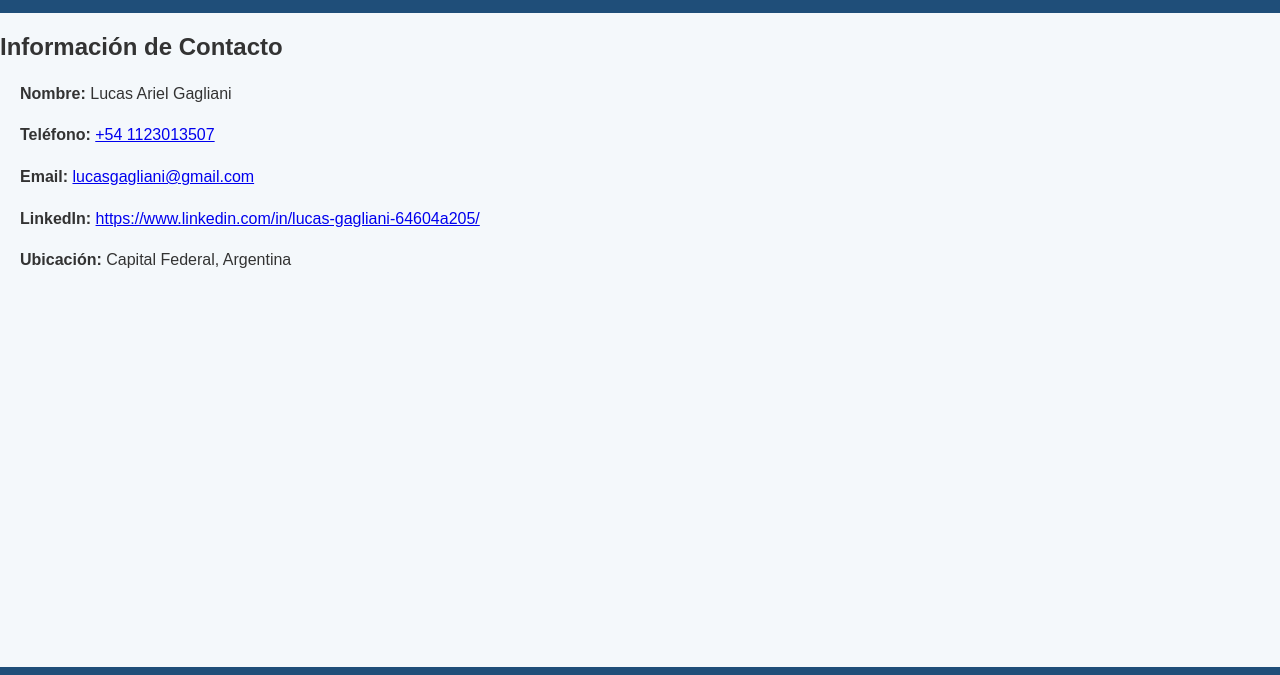
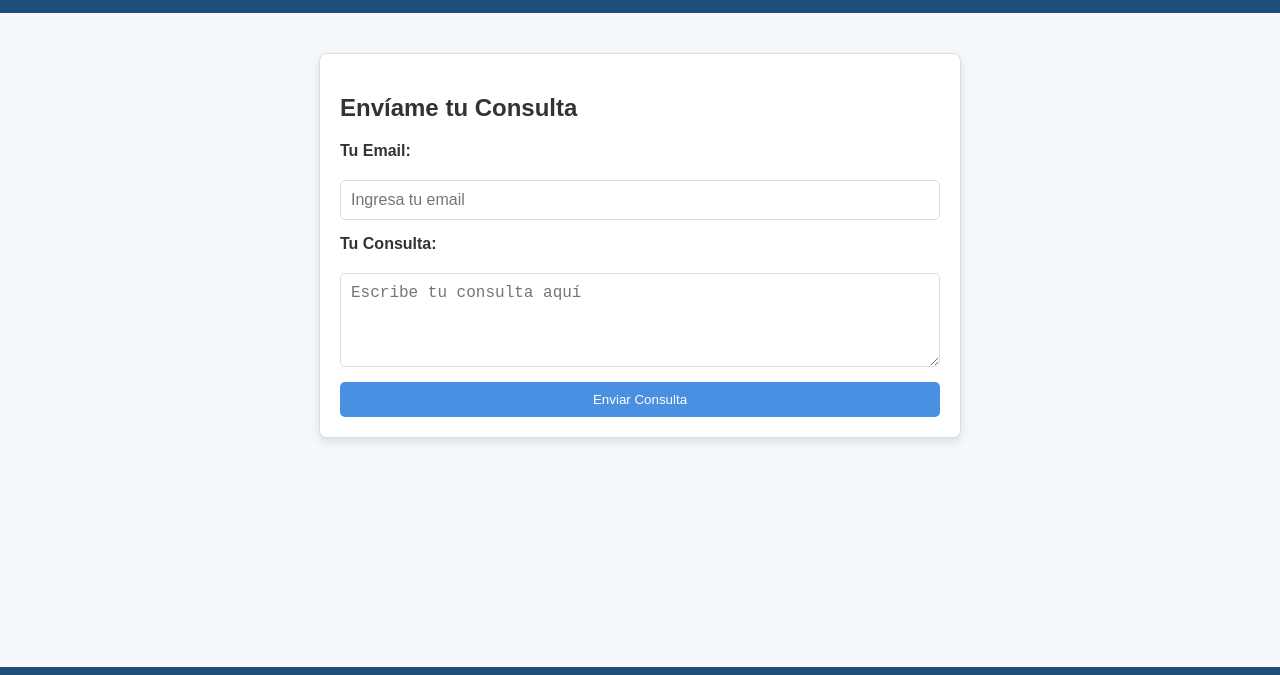
Before and after one commit to LucasGagliani/Portfolio, a plain HTML site: page Contacto.html in a window 1280 px wide. Shown: the part 55-730 px from the top of the page. Drawn offline with Linux system fonts and the light colour scheme.

Commit message:
termine portfolio

```diff
--- a/Contacto.html
+++ b/Contacto.html
@@ -18,16 +18,20 @@
         </ul>
     </header>
 
+    <main>
+        <!-- Sección de formulario de consulta -->
+        <div class="container-contacto">
+            <h2>Envíame tu Consulta</h2>
+            <div class="consulta-form">
+                <form>
+                    <label for="email">Tu Email:</label>
+                    <input type="email" id="email" name="email" placeholder="Ingresa tu email" required>
 
-    <main>
-        <div class="containerContacto">
-            <h2>Información de Contacto</h2>
-            <div class="contact-info">
-                <p><strong>Nombre:</strong> Lucas Ariel Gagliani</p>
-                <p><strong>Teléfono:</strong> <a href="tel:+54 1123013507">+54 1123013507</a></p>
-                <p><strong>Email:</strong> <a href="mailto:lucasgagliani@gmail.com">lucasgagliani@gmail.com</a></p>
-                <p><strong>LinkedIn:</strong> <a href="https://www.linkedin.com/in/lucas-gagliani-64604a205/" target="_blank">https://www.linkedin.com/in/lucas-gagliani-64604a205/</a></p>
-                <p><strong>Ubicación:</strong> Capital Federal, Argentina</p>
+                    <label for="consulta">Tu Consulta:</label>
+                    <textarea id="consulta" name="consulta" rows="4" placeholder="Escribe tu consulta aquí" required></textarea>
+
+                    <button type="submit">Enviar Consulta</button>
+                </form>
             </div>
         </div>
     </main>
--- a/styles.css
+++ b/styles.css
@@ -1,4 +1,3 @@
-/* General Styles */
 body {
     font-family: Arial, sans-serif;
     margin: 0;
@@ -7,11 +6,38 @@ body {
     color: #333;
     display: flex;
     flex-direction: column;
-    min-height: 100vh; /* Hace que el body ocupe al menos el 100% de la altura de la ventana */
+    min-height: 100vh;
 }
 
 main {
-    flex: 1; /* El contenido principal ocupa todo el espacio disponible */
+    flex: 1;
+}
+
+/* Footer Styles */
+footer {
+    background-color: #1f4e79;
+    padding: 20px 0;
+    text-align: center;
+    color: #fff;
+    margin-top: auto;
+}
+
+.footer-icons {
+    display: flex;
+    justify-content: center;
+    gap: 20px;
+    margin-top: 10px;
+}
+
+.footer-icons a {
+    color: #fff;
+    text-decoration: none;
+    font-size: 24px;
+    transition: color 0.3s;
+}
+
+.footer-icons a:hover {
+    color: #3a89c9;
 }
 
 /* Header Navigation */
@@ -87,33 +113,6 @@ img {
     border-radius: 10px;
     box-shadow: 0 4px 8px rgba(0, 0, 0, 0.1);
     max-width: 100%;
-}
-
-/* Footer Styles */
-footer {
-    background-color: #1f4e79;
-    padding: 20px 0;
-    text-align: center;
-    color: #fff;
-    margin-top: auto; /* Empuja el footer hacia el fondo */
-}
-
-.footer-icons {
-    display: flex;
-    justify-content: center;
-    gap: 20px;
-    margin-top: 10px;
-}
-
-.footer-icons a {
-    color: #fff;
-    text-decoration: none;
-    font-size: 24px;
-    transition: color 0.3s;
-}
-
-.footer-icons a:hover {
-    color: #3a89c9;
 }
 
 
@@ -257,3 +256,98 @@ footer {
     line-height: 1.6;
     color: #555;
 }
+
+
+
+#resumenCv {
+    margin: 40px 20px;
+    padding: 20px;
+    background-color: #fff;
+    border: 1px solid #ddd;
+    border-radius: 8px;
+    box-shadow: 0 4px 8px rgba(0, 0, 0, 0.1);
+}
+
+#resumenCv h2 {
+    font-size: 22px;
+    margin-bottom: 10px;
+}
+
+#resumenCv p {
+    font-size: 16px;
+    line-height: 1.6;
+}
+
+/* Estilo para el bloque de descarga de CV */
+#cv {
+    margin: 20px;
+    text-align: center;
+}
+
+#cv a {
+    text-decoration: none;
+    background-color: #4a90e2;
+    color: #fff;
+    padding: 10px 20px;
+    border-radius: 5px;
+    transition: background-color 0.3s ease;
+}
+
+#cv a:hover {
+    background-color: #357ABD; /* Efecto hover para el botón de descarga */
+}
+
+
+
+
+
+.container-contacto {
+    margin: 40px 20px;
+    padding: 20px;
+    background-color: #fff;
+    border: 1px solid #ddd;
+    border-radius: 8px;
+    box-shadow: 0 4px 8px rgba(0, 0, 0, 0.1);
+    max-width: 600px;
+    margin-left: auto;
+    margin-right: auto;
+}
+
+/* Formulario de consulta */
+.consulta-form {
+    margin-top: 20px;
+}
+
+.consulta-form form {
+    display: flex;
+    flex-direction: column;
+    gap: 15px;
+}
+
+.consulta-form label {
+    font-weight: bold;
+    margin-bottom: 5px;
+}
+
+.consulta-form input, .consulta-form textarea {
+    padding: 10px;
+    border: 1px solid #ddd;
+    border-radius: 5px;
+    font-size: 16px;
+    width: 100%;
+    box-sizing: border-box;
+}
+
+.consulta-form button {
+    padding: 10px 20px;
+    background-color: #4a90e2;
+    color: #fff;
+    border: none;
+    border-radius: 5px;
+    cursor: pointer;
+    transition: background-color 0.3s ease;
+}
+
+.consulta-form button:hover {
+    background-color: #357ABD;
+}
```
